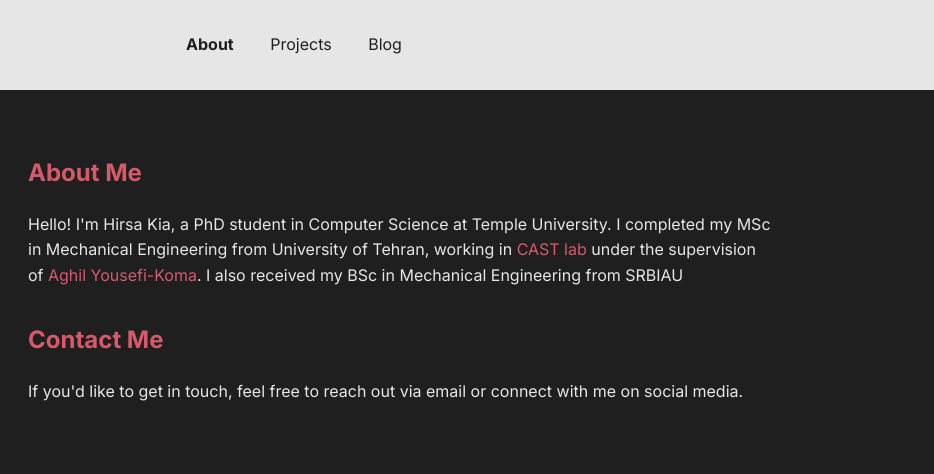
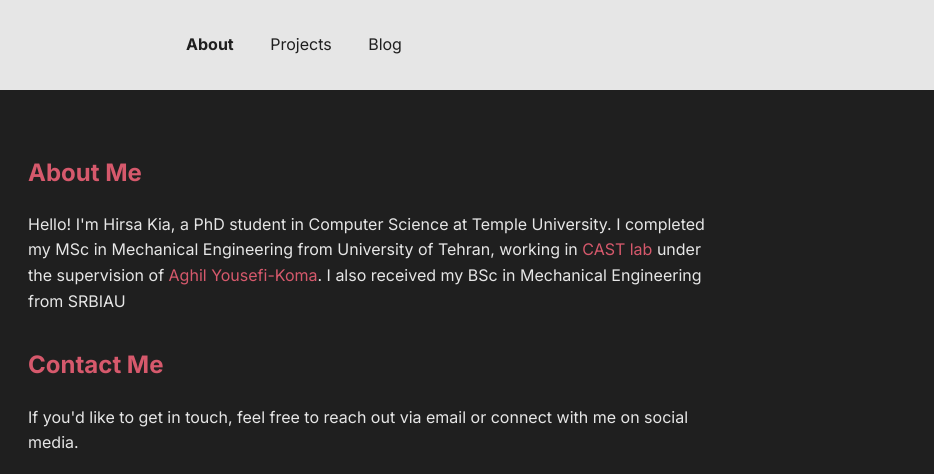
Before and after one commit to hirsakia/Hirsakia.github.io, a plain HTML site: page index.html in a window 1280 px wide. Shown: the top 474 px of the page, 346-1280 px from the left. Drawn offline with Linux system fonts and the light colour scheme.

Commit message:
Update index.html

```diff
--- a/index.html
+++ b/index.html
@@ -36,7 +36,7 @@
             align-items: flex-start;
             padding: 2em;
             padding-left: 12em; /* Add padding to move content to the right */
-            margin-right: 8em;
+            margin-right: 12em;
         }
         .header-img {
             margin-right: 2em;
```
